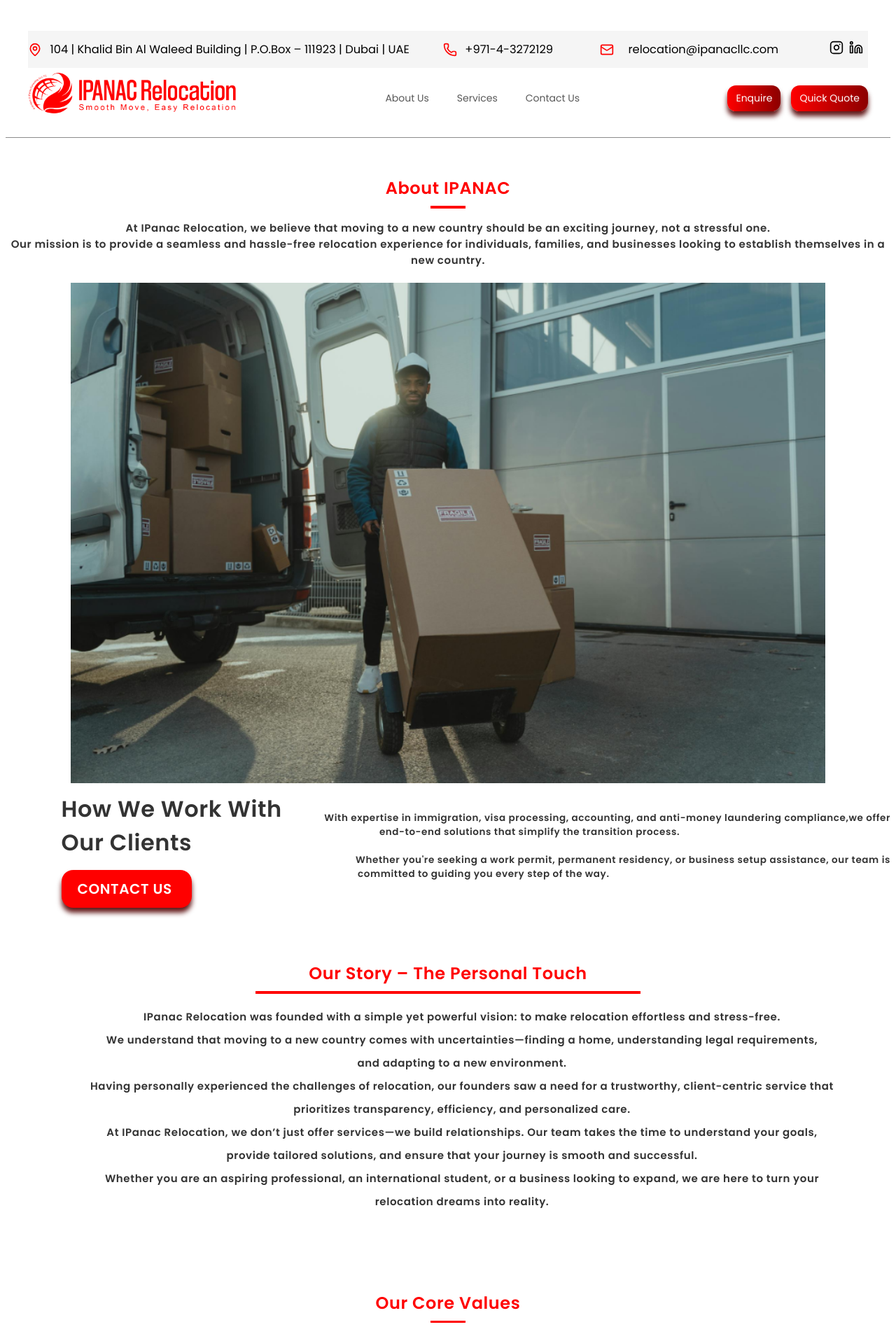
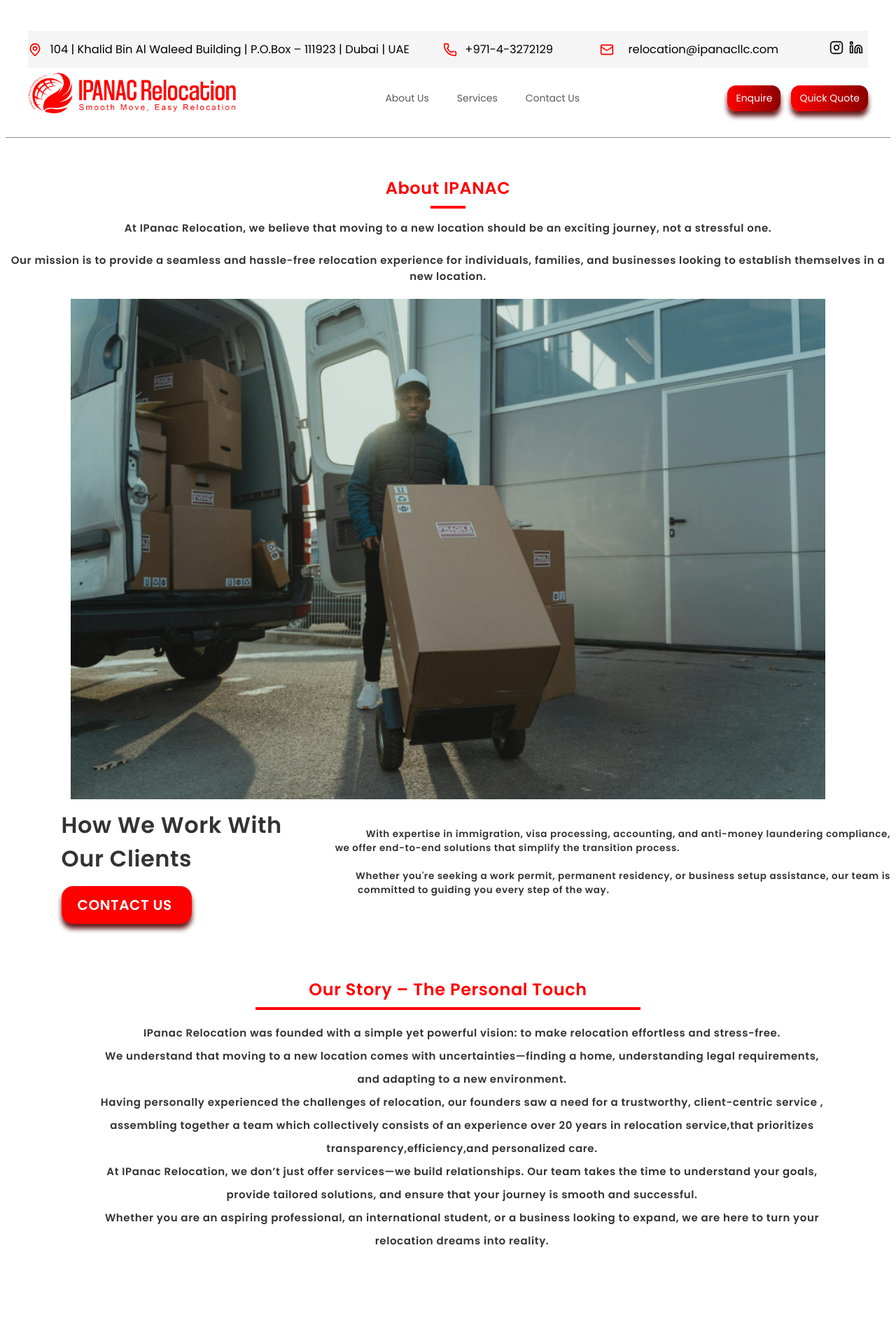
Before and after one commit to Mir-pes/ipanac-1, a React (Vite) app: page /about in a window 1280 px wide. Shown: the top 1906 px of the page at 70% size. Built offline with nearby package versions, Linux system fonts and the light colour scheme.

Commit message:
Update about.jsx

```diff
--- a/src/about.jsx
+++ b/src/about.jsx
@@ -13,9 +13,12 @@ function About() {
           </h3>
 
           <div className="start-content">
-            At IPanac Relocation, we believe that moving to a new country should be an exciting journey, not a stressful one.
+            At IPanac Relocation, we believe that moving to a new location should be an exciting journey, not a stressful one.
             <br></br>
-            Our mission is to provide a seamless and hassle-free relocation experience for individuals, families, and businesses looking to establish themselves in a new country.
+            <br></br>
+            Our mission is to provide a seamless and hassle-free relocation experience for individuals, families, and businesses looking to establish themselves in a new location.
+
+
 
             <div className="image-container">
               <img src={aboutimg} className="image"/>
@@ -32,13 +35,15 @@ function About() {
 
         <div className="Clients">
           <div className="Client-content">
-            <span>
-            With expertise in immigration, visa processing, accounting, and anti-money laundering compliance,
+          <span>
+            <span className="content">
+            With expertise in immigration, visa processing, accounting, and anti-money laundering compliance,</span>
+            <br></br>
             <span className="end-end">we offer end-to-end solutions that simplify the transition process. </span>
               <br></br>
               <br></br>
             Whether you're seeking a work permit, permanent residency, or business setup assistance, our team is <span className="end-end1">committed to guiding you every step of the way.</span>
-           </span>
+          </span>
           </div>
         </div>
 
@@ -49,12 +54,12 @@ function About() {
           <div className="story-content">
             IPanac Relocation was founded with a simple yet powerful vision: to make relocation effortless and stress-free.
             <br></br>
-            We understand that moving to a new country comes with uncertainties—finding a home, understanding legal requirements,
+            We understand that moving to a new location comes with uncertainties—finding a home, understanding legal requirements,
             <br></br>
             and adapting to a new environment.
             <br></br>
             Having personally experienced the challenges of relocation, our founders saw a
-            need for a trustworthy, client-centric service that prioritizes transparency, efficiency, and personalized care.
+            need for a trustworthy, client-centric service , assembling together a team which collectively consists of an experience over 20 years in relocation service,that prioritizes transparency,efficiency,and personalized care.
             <br></br>
             At IPanac Relocation, we don’t just offer services—we build relationships. Our team takes the time to understand your goals, provide tailored solutions, and ensure that your journey is smooth and successful.
             <br></br>
```
